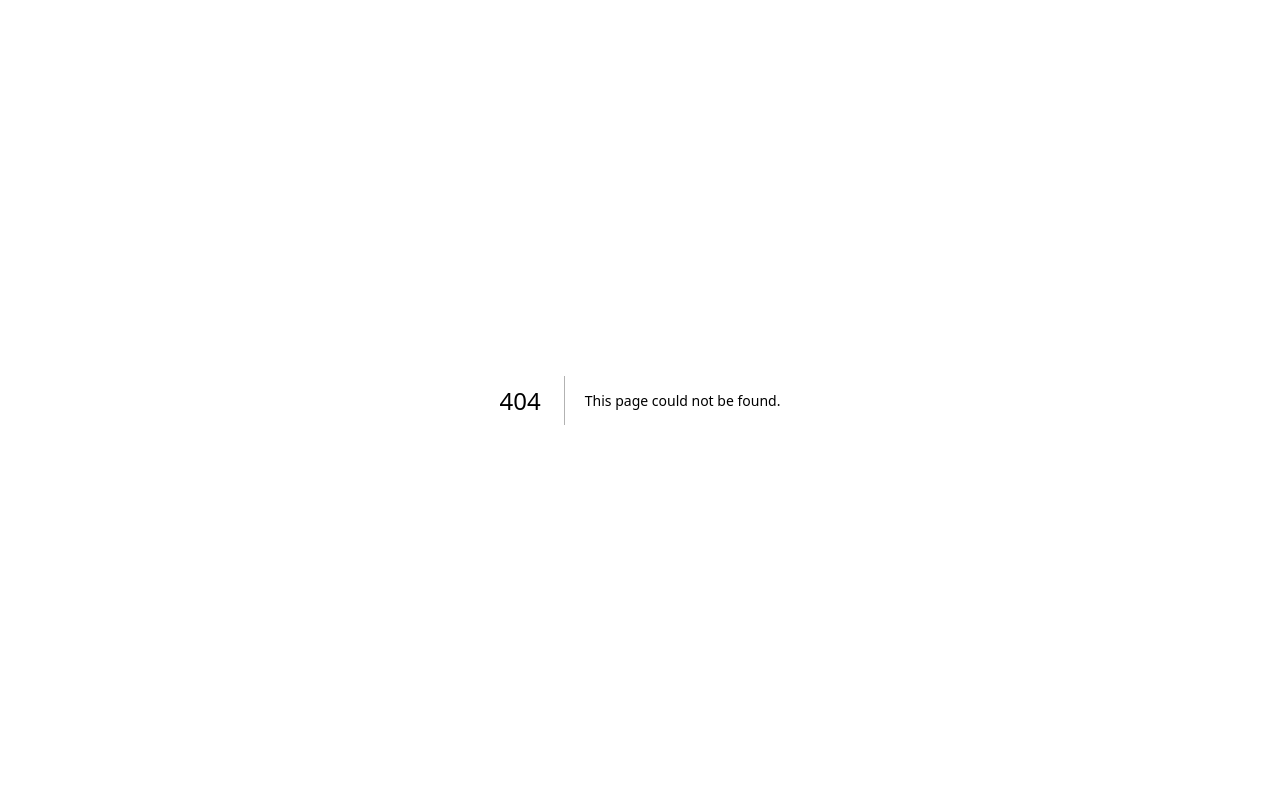
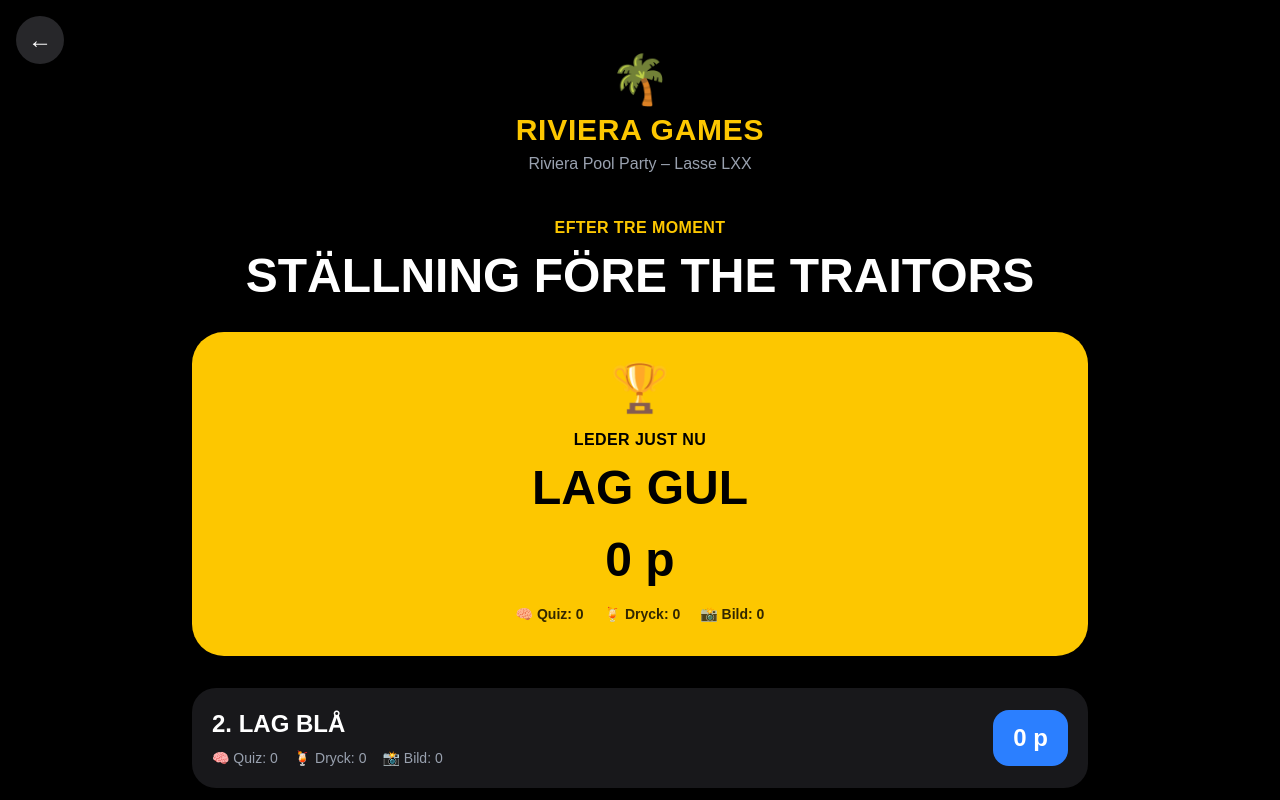
Before and after one commit to Jonne1956/riviera-games, a Next.js app: page /pre-traitors in a window 1280 px wide. Before the commit this address had no page. Shown: the top 800 px of the page. Built offline with nearby package versions, Linux system fonts and the light colour scheme; no server answers; the database is empty.

Commit message:
Add pre-traitors leaderboard and improved traitors reveal

```diff
--- a/app/admin/page.tsx
+++ b/app/admin/page.tsx
@@ -258,41 +258,50 @@ export default function AdminPage() {
         <section className="bg-zinc-900 border border-zinc-800 rounded-3xl p-6 mb-8">
           <h2 className="text-3xl font-black mb-6">🎭 Showläge</h2>
 
-          <div className="grid grid-cols-2 md:grid-cols-4 gap-3">
-  <a
-    href="/final"
-    className="bg-yellow-400 text-black px-4 py-4 rounded-2xl font-black text-center"
-  >
-    🎉 Final
-  </a>
+          <div className="grid grid-cols-1 md:grid-cols-2 gap-4 mt-8">
 
   <a
     href="/photo-wall"
-    className="bg-yellow-400 text-black px-4 py-4 rounded-2xl font-black text-center"
+    className="bg-purple-600 text-white font-black py-4 rounded-2xl text-center hover:scale-105 transition-all"
   >
     📸 Photo Wall
   </a>
 
   <a
     href="/quiz-reveal"
-    className="bg-yellow-400 text-black px-4 py-4 rounded-2xl font-black text-center"
+    className="bg-blue-600 text-white font-black py-4 rounded-2xl text-center hover:scale-105 transition-all"
   >
     🧠 Quiz Reveal
   </a>
 
   <a
     href="/drink-reveal"
-    className="bg-yellow-400 text-black px-4 py-4 rounded-2xl font-black text-center"
+    className="bg-green-600 text-white font-black py-4 rounded-2xl text-center hover:scale-105 transition-all"
   >
     🍹 Drink Reveal
   </a>
 
   <a
+    href="/pre-traitors"
+    className="bg-yellow-400 text-black font-black py-4 rounded-2xl text-center hover:scale-105 transition-all"
+  >
+    🏆 Före Traitors
+  </a>
+
+  <a
     href="/traitors-reveal"
-    className="bg-yellow-400 text-black px-4 py-4 rounded-2xl font-black text-center"
+    className="bg-red-600 text-white font-black py-4 rounded-2xl text-center hover:scale-105 transition-all"
   >
-    🕵️ Traitors Reveal
+    🕵️ The Traitors Reveal
   </a>
+
+  <a
+    href="/final"
+    className="bg-yellow-500 text-black font-black py-4 rounded-2xl text-center hover:scale-105 transition-all"
+  >
+    🎉 Final
+  </a>
+
 </div>
         </section>
 
--- /dev/null
+++ b/app/pre-traitors/page.tsx
@@ -0,0 +1,210 @@
+"use client";
+
+import { useEffect, useState } from "react";
+import { supabase } from "@/lib/supabase";
+import RivieraHeader from "@/app/components/RivieraHeader";
+import { questions } from "@/app/data/quizQuestions";
+
+const teams = ["gul", "bla", "gron", "rod"];
+
+const teamNames: Record<string, string> = {
+  gul: "Gul",
+  bla: "Blå",
+  gron: "Grön",
+  rod: "Röd",
+};
+
+const teamColors: Record<string, string> = {
+  gul: "bg-yellow-400 text-black",
+  bla: "bg-blue-500 text-white",
+  gron: "bg-green-500 text-white",
+  rod: "bg-red-500 text-white",
+};
+
+const correctDrinks = {
+  drink_1: "Öl",
+  drink_2: "Sockerfri läsk",
+  drink_3: "Alkoholfri öl",
+  drink_4: "Läsk med socker",
+};
+
+type QuizAnswer = {
+  team: string;
+  question_id: number;
+  answer: string;
+};
+
+type DrinkAnswer = {
+  team: string;
+  drink_1: string;
+  drink_2: string;
+  drink_3: string;
+  drink_4: string;
+};
+
+type PhotoSubmission = {
+  team: string;
+  photo_score: number | null;
+};
+
+type LeaderboardRow = {
+  team: string;
+  quiz: number;
+  drinks: number;
+  photo: number;
+  total: number;
+};
+
+export default function PreTraitorsPage() {
+  const [leaderboard, setLeaderboard] = useState<LeaderboardRow[]>([]);
+
+  async function loadData() {
+    const { data: quizData } = await supabase.from("quiz_answers").select("*");
+    const { data: drinkData } = await supabase.from("drink_answers").select("*");
+    const { data: photoData } = await supabase.from("photo_submissions").select("*");
+
+    function getQuizScore(team: string) {
+      return (quizData || [])
+        .filter((answer) => answer.team === team)
+        .filter((answer) => {
+          const question = questions.find((q) => q.id === answer.question_id);
+          return question?.correctAnswer === answer.answer;
+        }).length;
+    }
+
+    function getDrinkScore(team: string) {
+      const drinks = (drinkData || []).find((d) => d.team === team);
+
+      if (!drinks) return 0;
+
+      let score = 0;
+
+      if (drinks.drink_1 === correctDrinks.drink_1) score++;
+      if (drinks.drink_2 === correctDrinks.drink_2) score++;
+      if (drinks.drink_3 === correctDrinks.drink_3) score++;
+      if (drinks.drink_4 === correctDrinks.drink_4) score++;
+
+      return score;
+    }
+
+    function getPhotoScore(team: string) {
+      const photo = (photoData || []).find((p) => p.team === team);
+      return photo?.photo_score || 0;
+    }
+
+    const results = teams
+      .map((team) => {
+        const quiz = getQuizScore(team);
+        const drinks = getDrinkScore(team);
+        const photo = getPhotoScore(team);
+
+        return {
+          team,
+          quiz,
+          drinks,
+          photo,
+          total: quiz + drinks + photo,
+        };
+      })
+      .sort((a, b) => b.total - a.total);
+
+    setLeaderboard(results);
+  }
+
+  useEffect(() => {
+    loadData();
+
+    const interval = setInterval(loadData, 3000);
+
+    return () => clearInterval(interval);
+  }, []);
+
+  const leader = leaderboard[0];
+  const rest = leaderboard.slice(1);
+
+  return (
+    <main className="min-h-screen bg-black text-white p-6">
+      <a
+        href="/admin"
+        className="fixed top-4 left-4 z-50 bg-zinc-800 text-white w-12 h-12 rounded-full flex items-center justify-center text-2xl shadow-2xl hover:scale-110 transition-all"
+      >
+        ←
+      </a>
+
+      <div className="max-w-4xl mx-auto pt-8">
+        <RivieraHeader />
+
+        <p className="text-center text-yellow-400 font-black uppercase tracking-wide mt-10">
+          Efter tre moment
+        </p>
+
+        <h1 className="text-5xl font-black text-center mt-3 mb-8">
+          STÄLLNING FÖRE THE TRAITORS
+        </h1>
+
+        {leader && (
+          <section
+            className={`${teamColors[leader.team]} rounded-[2rem] p-8 text-center mb-8 shadow-2xl`}
+          >
+            <p className="text-5xl mb-4">🏆</p>
+
+            <p className="uppercase font-black tracking-wide">
+              Leder just nu
+            </p>
+
+            <h2 className="text-5xl font-black mt-3">
+              LAG {teamNames[leader.team].toUpperCase()}
+            </h2>
+
+            <p className="text-5xl font-black mt-6">
+              {leader.total} p
+            </p>
+
+            <div className="flex justify-center gap-5 mt-5 text-sm font-bold opacity-80">
+              <span>🧠 Quiz: {leader.quiz}</span>
+              <span>🍹 Dryck: {leader.drinks}</span>
+              <span>📸 Bild: {leader.photo}</span>
+            </div>
+          </section>
+        )}
+
+        <div className="grid gap-4">
+          {rest.map((row, index) => (
+            <div
+              key={row.team}
+              className="bg-zinc-900 rounded-3xl p-5 flex items-center justify-between"
+            >
+              <div>
+                <p className="text-2xl font-black uppercase">
+                  {index + 2}. Lag {teamNames[row.team]}
+                </p>
+
+                <div className="flex flex-wrap gap-4 mt-2 text-sm text-gray-400">
+                  <span>🧠 Quiz: {row.quiz}</span>
+                  <span>🍹 Dryck: {row.drinks}</span>
+                  <span>📸 Bild: {row.photo}</span>
+                </div>
+              </div>
+
+              <div
+                className={`${teamColors[row.team]} rounded-2xl px-5 py-3 text-2xl font-black`}
+              >
+                {row.total} p
+              </div>
+            </div>
+          ))}
+        </div>
+
+        <div className="mt-10 bg-zinc-900 border border-zinc-800 rounded-3xl p-6 text-center">
+          <p className="text-2xl font-black text-yellow-400">
+            🕵️ Ett moment återstår...
+          </p>
+
+          <p className="text-gray-400 mt-2">
+            The Traitors kan fortfarande förändra allt.
+          </p>
+        </div>
+      </div>
+    </main>
+  );
+}
--- a/app/traitors-reveal/page.tsx
+++ b/app/traitors-reveal/page.tsx
@@ -28,6 +28,9 @@ const teamColors: Record<string, string> = {
 
 export default function TraitorsRevealPage() {
   const [votes, setVotes] = useState<TraitorVote[]>([]);
+  const [revealedTeams, setRevealedTeams] = useState<Record<string, boolean>>(
+    {}
+  );
 
   async function loadVotes() {
     const { data } = await supabase.from("traitor_votes").select("*");
@@ -42,6 +45,13 @@ export default function TraitorsRevealPage() {
 
     return () => clearInterval(interval);
   }, []);
+
+  function revealTeam(team: string) {
+    setRevealedTeams((current) => ({
+      ...current,
+      [team]: true,
+    }));
+  }
 
   return (
     <main className="min-h-screen bg-black text-white p-6">
@@ -63,10 +73,11 @@ export default function TraitorsRevealPage() {
           Vilka lag hittade sin förrädare?
         </p>
 
-        <div className="grid gap-6">
+        <div className="grid gap-8">
           {Object.keys(teamNames).map((team) => {
             const vote = votes.find((v) => v.team === team);
             const correctTraitor = traitors[team];
+            const isRevealed = revealedTeams[team];
             const isCorrect = vote?.suspect_name === correctTraitor;
 
             return (
@@ -89,32 +100,45 @@ export default function TraitorsRevealPage() {
                     </p>
                   </div>
                 ) : (
+                  <div className="bg-zinc-800 rounded-3xl p-8 text-center">
+                    <p className="text-lg font-bold uppercase text-gray-400 mb-2">
+                      Laget misstänkte
+                    </p>
+
+                    <p className="text-6xl font-black mb-8 text-yellow-400">
+                      {vote.suspect_name}
+                    </p>
+
+                    {!isRevealed ? (
+                      <button
+                        onClick={() => revealTeam(team)}
+                        className="bg-yellow-400 text-black px-8 py-5 rounded-3xl font-black text-2xl hover:scale-105 transition-all"
+                      >
+                        🕵️ Avslöja förrädaren
+                      </button>
+                    ) : (
                       <div
-                    className={`rounded-3xl p-8 text-center ${
+                        className={`rounded-3xl p-8 ${
                           isCorrect
                             ? "bg-green-500 text-black"
                             : "bg-red-500 text-white"
                         }`}
                       >
                         <p className="text-lg font-bold uppercase mb-2">
-                      Laget valde
+                          Den riktiga förrädaren var
                         </p>
 
-                    <p className="text-5xl font-black mb-8">
-                      {vote.suspect_name}
-                    </p>
-
-                    <p className="text-lg font-bold uppercase mb-2">
-                      Förrädaren var
-                    </p>
-
-                    <p className="text-5xl font-black mb-8">
+                        <p className="text-6xl font-black mb-8">
                           {correctTraitor}
                         </p>
 
                         <p className="text-4xl font-black">
-                      {isCorrect ? "✅ RÄTT — +5 POÄNG" : "❌ FEL — 0 POÄNG"}
+                          {isCorrect
+                            ? "✅ RÄTT — +5 POÄNG"
+                            : "❌ FEL — 0 POÄNG"}
                         </p>
+                      </div>
+                    )}
                   </div>
                 )}
               </section>
```
Lines whose indentation alone changed are shown as unchanged.
